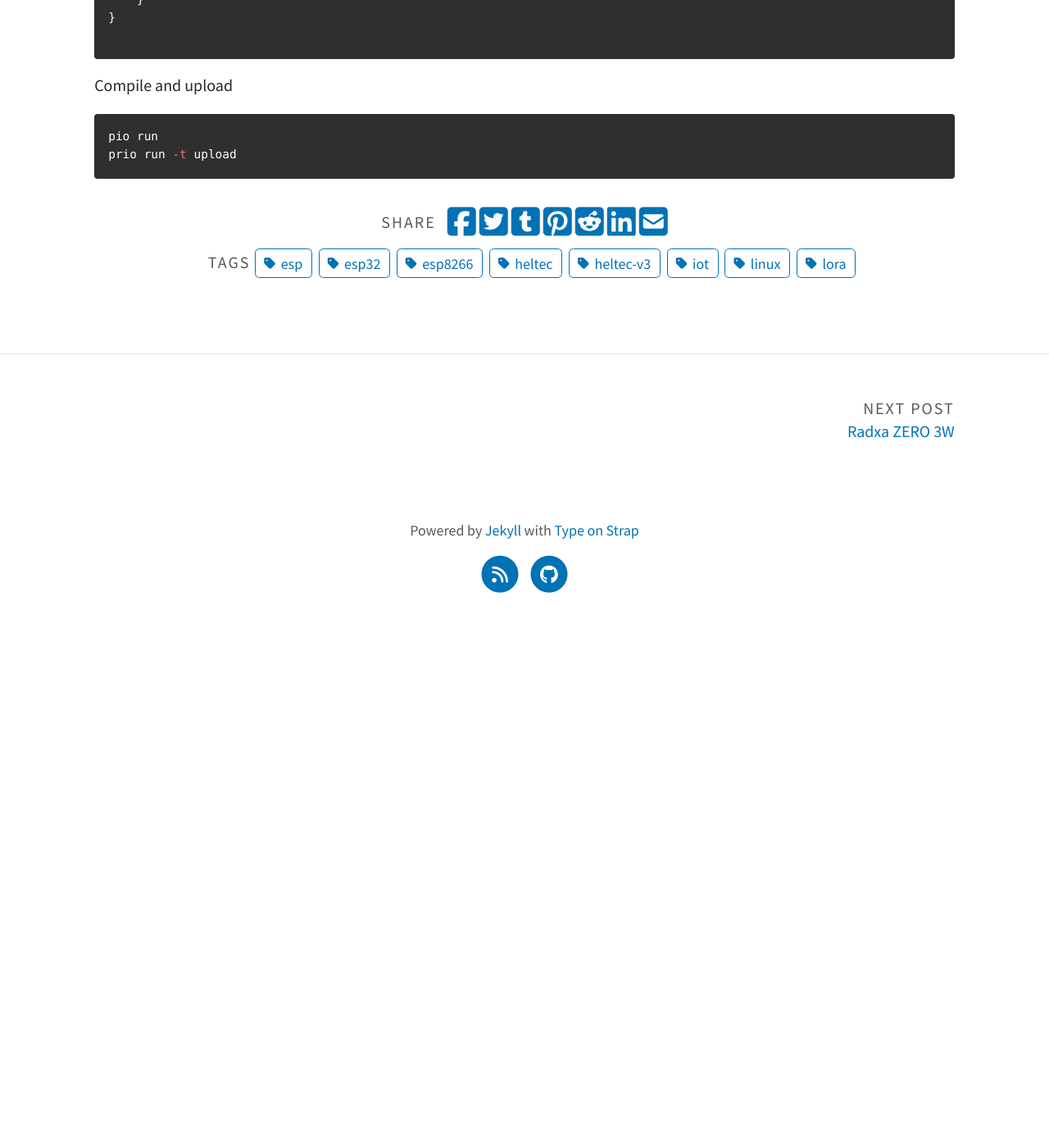
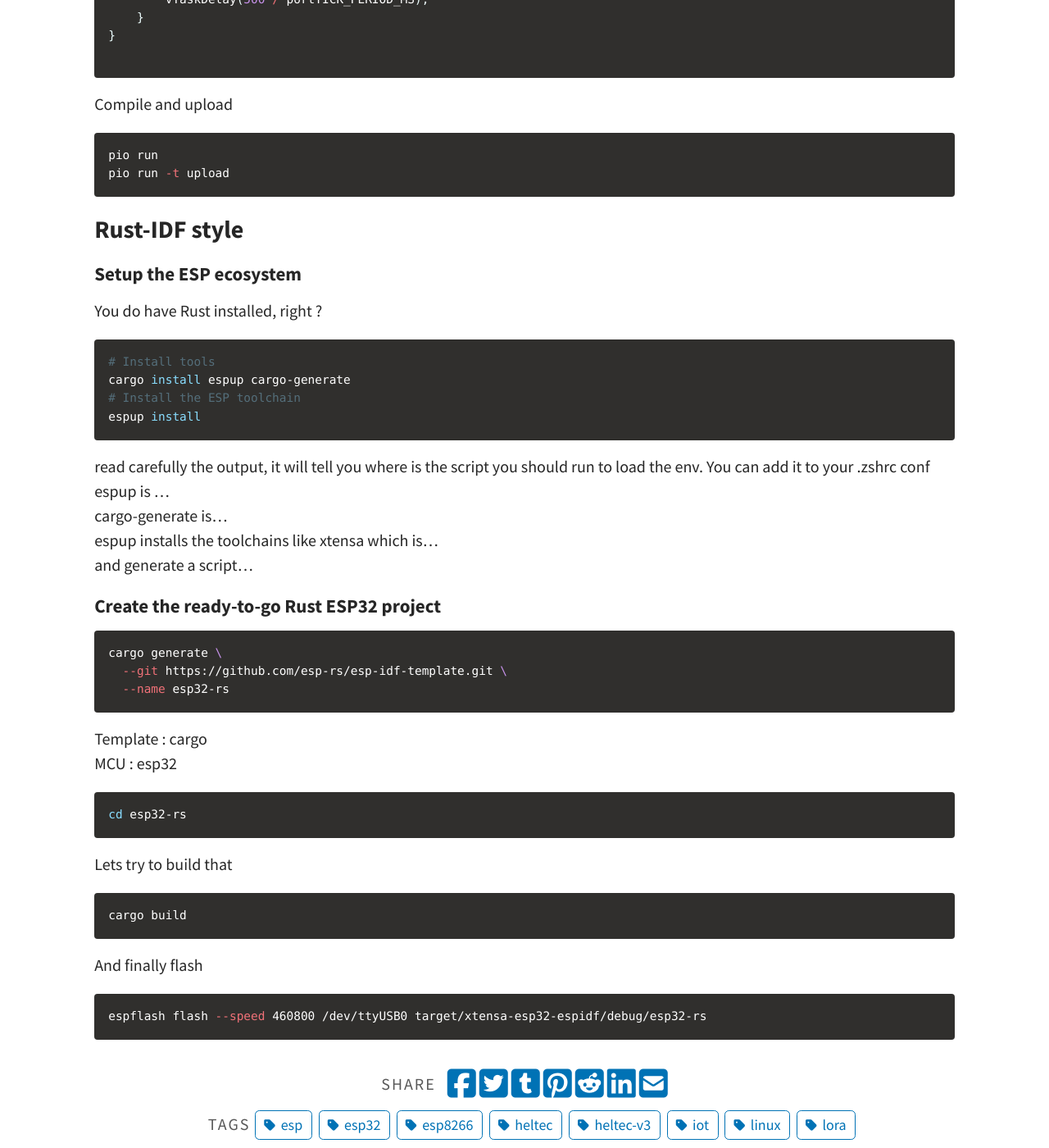
Before and after one commit to cristalcorp/cristalcorp.github.io, a Jekyll site: the page built from _posts/2025-11-25-Esp.md, in a window 1280 px wide and 1400 px high, scrolled down 4018 px. Shown: the whole window at 82% size. Built offline with Jekyll 4.4.1, drawn with Linux system fonts in a browser that asks for light colours; a script that is not in the unit is left out; before the commit the page ends 4779 px from its top, so only the background shows below that; some of the changed text lies outside the part shown.

Commit message:
esp rust

````diff
--- a/_posts/2025-11-25-Esp.md
+++ b/_posts/2025-11-25-Esp.md
@@ -68,15 +68,14 @@ pio run -e heltec-mesh-node-t114 -t upload
 ```
 Edit : This difference would come from the different chip used on the board. Heltec v3 is using a USB-UART converter and appears on USB, whereas the t114 uses native USB (CDC-ACM) and appears on ACM.
 
-## ESP
 
-### ESP-32
+## ESP-32
 
 It follows pretty much the same principles, except... We are going to build the firmware.
 We can use different framework to do so. We ll first explore the Arduino style, then the ESP-IDF style and finally we ll use Rust.
 
-#### Arduino
-##### Step 1
+### Arduino style
+#### Step 1
 ```bash
 mkdir arduino
 cd arduino
@@ -87,7 +86,7 @@ source .venv/bin/activate
 uv pip install platformio
 
 ```
-##### Step 2
+#### Step 2
 ```bash
 # first try !
 pio init --board esp32dev # TODO : add board list
@@ -118,10 +117,10 @@ And finally build + upload
 pio run -t upload
 ```
 
-#### ESP-IDF
-##### Step 1
+### ESP-IDF C-style
+#### Step 1
 Same same
-##### Step 2
+#### Step 2
 ```bash
 # first try !
 pio init --board esp32dev --project-option="framework=espidf"
@@ -152,5 +151,43 @@ void app_main(void)
 Compile and upload
 ```bash
 pio run
-prio run -t upload
+pio run -t upload
 ```
+
+### Rust-IDF style
+#### Setup the ESP ecosystem
+You do have Rust installed, right ?
+```bash
+# Install tools
+cargo install espup cargo-generate
+# Install the ESP toolchain
+espup install
+```
+read carefully the output, it will tell you where is the script you should run to load the env. You can add it to your .zshrc conf
+espup is ...
+cargo-generate is...
+espup installs the toolchains like xtensa which is...
+and generate a script...
+
+#### Create the ready-to-go Rust ESP32 project
+```bash
+cargo generate \
+  --git https://github.com/esp-rs/esp-idf-template.git \
+  --name esp32-rs
+```
+Template : cargo
+MCU : esp32
+
+```bash
+cd esp32-rs
+```
+
+Lets try to build that
+```bash
+cargo build
+```
+
+And finally flash
+```bash
+espflash flash --speed 460800 /dev/ttyUSB0 target/xtensa-esp32-espidf/debug/esp32-rs
+```
````
